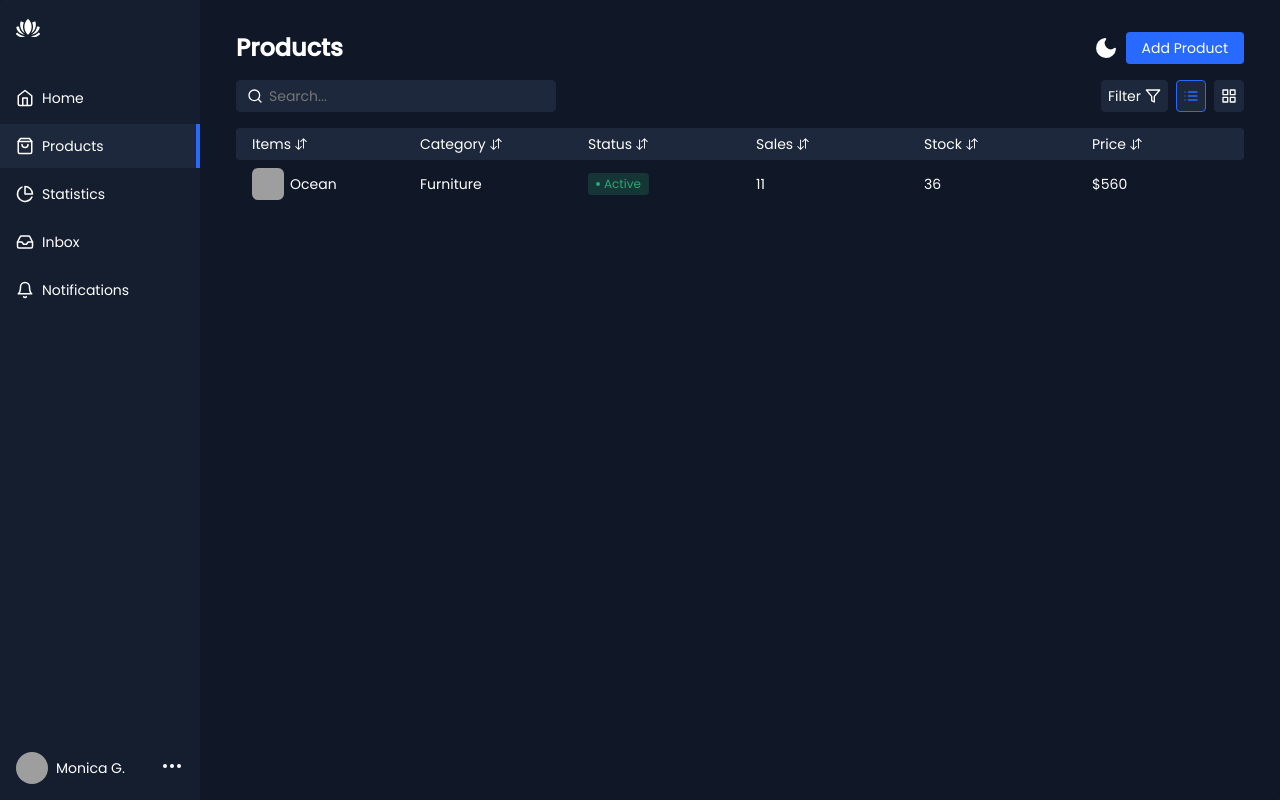
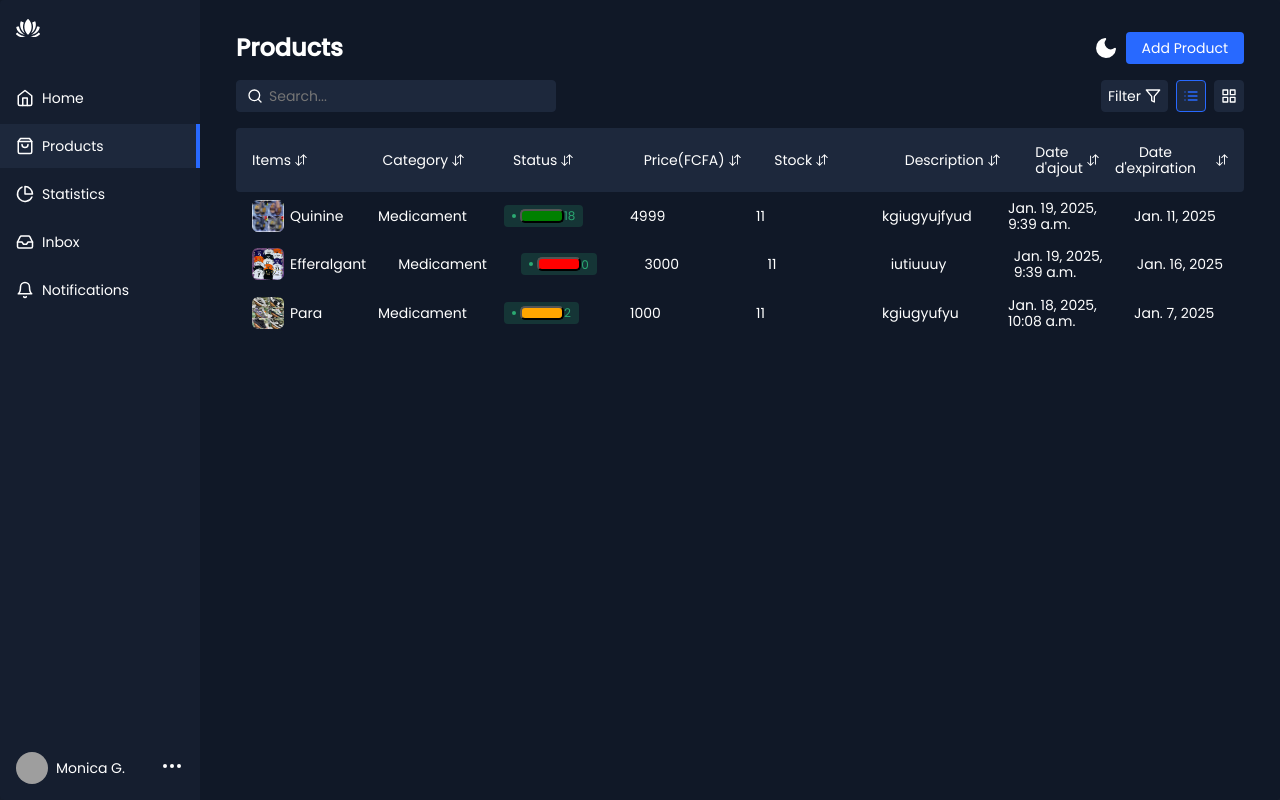
Before and after one commit to VirlenceDongmo/Pharma_Pilot, a Django app: page / in a window 1280 px wide. Run offline with Django 5.2, Linux system fonts and the light colour scheme; data comes from the database, SQL or seed files in the repository; some libraries are stand-ins or nearby versions; grey boxes are pictures that could not be loaded.

Commit message:
Affichage des produits.

```diff
--- a/Produits/models.py
+++ b/Produits/models.py
@@ -2,6 +2,9 @@ from django.db import models
 
 class Category(models.Model) :
     name = models.CharField(max_length=250)
+
+    def __str__(self):
+        return self.name
 
 
 class Product(models.Model) :
--- a/Produits/templates/produit.html
+++ b/Produits/templates/produit.html
@@ -1,3 +1,27 @@
+<style>
+
+  .button{
+    padding: 5px 20px;
+    border-radius: 5px;
+    font-weight: bold;
+    text-align: center;
+    color: white;
+  }
+
+  .red{
+    background-color: red;
+  }
+
+  .green{
+    background-color: green;
+  }
+
+  .orange{
+    background-color: orange;
+  }
+
+</style>
+
 <div class="products-area-wrapper tableView">
       <div class="products-header">
         <div class="product-cell image">
@@ -12,33 +36,45 @@
         <div class="product-cell status-cell">Status<button class="sort-button">
             <svg xmlns="http://www.w3.org/2000/svg" width="16" height="16" viewBox="0 0 512 512"><path fill="currentColor" d="M496.1 138.3L375.7 17.9c-7.9-7.9-20.6-7.9-28.5 0L226.9 138.3c-7.9 7.9-7.9 20.6 0 28.5 7.9 7.9 20.6 7.9 28.5 0l85.7-85.7v352.8c0 11.3 9.1 20.4 20.4 20.4 11.3 0 20.4-9.1 20.4-20.4V81.1l85.7 85.7c7.9 7.9 20.6 7.9 28.5 0 7.9-7.8 7.9-20.6 0-28.5zM287.1 347.2c-7.9-7.9-20.6-7.9-28.5 0l-85.7 85.7V80.1c0-11.3-9.1-20.4-20.4-20.4-11.3 0-20.4 9.1-20.4 20.4v352.8l-85.7-85.7c-7.9-7.9-20.6-7.9-28.5 0-7.9 7.9-7.9 20.6 0 28.5l120.4 120.4c7.9 7.9 20.6 7.9 28.5 0l120.4-120.4c7.8-7.9 7.8-20.7-.1-28.5z"/></svg>
           </button></div>
-        <div class="product-cell sales">Sales<button class="sort-button">
+        <div class="product-cell sales">Price(FCFA)<button class="sort-button">
             <svg xmlns="http://www.w3.org/2000/svg" width="16" height="16" viewBox="0 0 512 512"><path fill="currentColor" d="M496.1 138.3L375.7 17.9c-7.9-7.9-20.6-7.9-28.5 0L226.9 138.3c-7.9 7.9-7.9 20.6 0 28.5 7.9 7.9 20.6 7.9 28.5 0l85.7-85.7v352.8c0 11.3 9.1 20.4 20.4 20.4 11.3 0 20.4-9.1 20.4-20.4V81.1l85.7 85.7c7.9 7.9 20.6 7.9 28.5 0 7.9-7.8 7.9-20.6 0-28.5zM287.1 347.2c-7.9-7.9-20.6-7.9-28.5 0l-85.7 85.7V80.1c0-11.3-9.1-20.4-20.4-20.4-11.3 0-20.4 9.1-20.4 20.4v352.8l-85.7-85.7c-7.9-7.9-20.6-7.9-28.5 0-7.9 7.9-7.9 20.6 0 28.5l120.4 120.4c7.9 7.9 20.6 7.9 28.5 0l120.4-120.4c7.8-7.9 7.8-20.7-.1-28.5z"/></svg>
           </button></div>
         <div class="product-cell stock">Stock<button class="sort-button">
             <svg xmlns="http://www.w3.org/2000/svg" width="16" height="16" viewBox="0 0 512 512"><path fill="currentColor" d="M496.1 138.3L375.7 17.9c-7.9-7.9-20.6-7.9-28.5 0L226.9 138.3c-7.9 7.9-7.9 20.6 0 28.5 7.9 7.9 20.6 7.9 28.5 0l85.7-85.7v352.8c0 11.3 9.1 20.4 20.4 20.4 11.3 0 20.4-9.1 20.4-20.4V81.1l85.7 85.7c7.9 7.9 20.6 7.9 28.5 0 7.9-7.8 7.9-20.6 0-28.5zM287.1 347.2c-7.9-7.9-20.6-7.9-28.5 0l-85.7 85.7V80.1c0-11.3-9.1-20.4-20.4-20.4-11.3 0-20.4 9.1-20.4 20.4v352.8l-85.7-85.7c-7.9-7.9-20.6-7.9-28.5 0-7.9 7.9-7.9 20.6 0 28.5l120.4 120.4c7.9 7.9 20.6 7.9 28.5 0l120.4-120.4c7.8-7.9 7.8-20.7-.1-28.5z"/></svg>
           </button></div>
-        <div class="product-cell price">Price<button class="sort-button">
+        <div class="product-cell price">Description<button class="sort-button">
+            <svg xmlns="http://www.w3.org/2000/svg" width="16" height="16" viewBox="0 0 512 512"><path fill="currentColor" d="M496.1 138.3L375.7 17.9c-7.9-7.9-20.6-7.9-28.5 0L226.9 138.3c-7.9 7.9-7.9 20.6 0 28.5 7.9 7.9 20.6 7.9 28.5 0l85.7-85.7v352.8c0 11.3 9.1 20.4 20.4 20.4 11.3 0 20.4-9.1 20.4-20.4V81.1l85.7 85.7c7.9 7.9 20.6 7.9 28.5 0 7.9-7.8 7.9-20.6 0-28.5zM287.1 347.2c-7.9-7.9-20.6-7.9-28.5 0l-85.7 85.7V80.1c0-11.3-9.1-20.4-20.4-20.4-11.3 0-20.4 9.1-20.4 20.4v352.8l-85.7-85.7c-7.9-7.9-20.6-7.9-28.5 0-7.9 7.9-7.9 20.6 0 28.5l120.4 120.4c7.9 7.9 20.6 7.9 28.5 0l120.4-120.4c7.8-7.9 7.8-20.7-.1-28.5z"/></svg>
+          </button></div>
+          <div class="product-cell price">Date d'ajout<button class="sort-button">
+            <svg xmlns="http://www.w3.org/2000/svg" width="16" height="16" viewBox="0 0 512 512"><path fill="currentColor" d="M496.1 138.3L375.7 17.9c-7.9-7.9-20.6-7.9-28.5 0L226.9 138.3c-7.9 7.9-7.9 20.6 0 28.5 7.9 7.9 20.6 7.9 28.5 0l85.7-85.7v352.8c0 11.3 9.1 20.4 20.4 20.4 11.3 0 20.4-9.1 20.4-20.4V81.1l85.7 85.7c7.9 7.9 20.6 7.9 28.5 0 7.9-7.8 7.9-20.6 0-28.5zM287.1 347.2c-7.9-7.9-20.6-7.9-28.5 0l-85.7 85.7V80.1c0-11.3-9.1-20.4-20.4-20.4-11.3 0-20.4 9.1-20.4 20.4v352.8l-85.7-85.7c-7.9-7.9-20.6-7.9-28.5 0-7.9 7.9-7.9 20.6 0 28.5l120.4 120.4c7.9 7.9 20.6 7.9 28.5 0l120.4-120.4c7.8-7.9 7.8-20.7-.1-28.5z"/></svg>
+            <div class="product-cell price">Date d'expiration<button class="sort-button">
             <svg xmlns="http://www.w3.org/2000/svg" width="16" height="16" viewBox="0 0 512 512"><path fill="currentColor" d="M496.1 138.3L375.7 17.9c-7.9-7.9-20.6-7.9-28.5 0L226.9 138.3c-7.9 7.9-7.9 20.6 0 28.5 7.9 7.9 20.6 7.9 28.5 0l85.7-85.7v352.8c0 11.3 9.1 20.4 20.4 20.4 11.3 0 20.4-9.1 20.4-20.4V81.1l85.7 85.7c7.9 7.9 20.6 7.9 28.5 0 7.9-7.8 7.9-20.6 0-28.5zM287.1 347.2c-7.9-7.9-20.6-7.9-28.5 0l-85.7 85.7V80.1c0-11.3-9.1-20.4-20.4-20.4-11.3 0-20.4 9.1-20.4 20.4v352.8l-85.7-85.7c-7.9-7.9-20.6-7.9-28.5 0-7.9 7.9-7.9 20.6 0 28.5l120.4 120.4c7.9 7.9 20.6 7.9 28.5 0l120.4-120.4c7.8-7.9 7.8-20.7-.1-28.5z"/></svg>
           </button></div>
       </div>
+
+      {% for product in products %}
 
         <div class="products-row">
           <button class="cell-more-button">
             <svg xmlns="http://www.w3.org/2000/svg" width="18" height="18" viewBox="0 0 24 24" fill="none" stroke="currentColor" stroke-width="2" stroke-linecap="round" stroke-linejoin="round" class="feather feather-more-vertical"><circle cx="12" cy="12" r="1"/><circle cx="12" cy="5" r="1"/><circle cx="12" cy="19" r="1"/></svg>
           </button>
             <div class="product-cell image">
-            <img src="https://images.unsplash.com/photo-1555041469-a586c61ea9bc?ixid=MnwxMjA3fDB8MHxwaG90by1wYWdlfHx8fGVufDB8fHx8&ixlib=rb-1.2.1&auto=format&fit=crop&w=1950&q=80" alt="">
-            <span>Ocean</span>
+              <img src="{{product.image.url}}" alt="">
+              <span>{{product.name}}</span>
             </div>
-        <div class="product-cell category"><span class="cell-label">Category:</span>Furniture</div>
+          <div class="product-cell category"><span class="cell-label">Category:</span>{{product.category}}</div>
           <div class="product-cell status-cell">
             <span class="cell-label">Status:</span>
-          <span class="status active">Active</span>
+            <span class="status active"> <button class="button {{product.quantity_status}}"></button>{{product.quantity}}</span>
           </div>
+          <div class="product-cell price"><span class="cell-label">Price:</span>{{product.price}}</div>
           <div class="product-cell sales"><span class="cell-label">Sales:</span>11</div>
-        <div class="product-cell stock"><span class="cell-label">Stock:</span>36</div>
-        <div class="product-cell price"><span class="cell-label">Price:</span>$560</div>
+          <div class="product-cell stock"><span class="cell-label">Description:</span>{{product.description}}</div>
+          <div class="product-cell stock"><span class="cell-label">Date d'ajout</span>{{product.add_date}}</div>
+          <div class="product-cell stock"><span class="cell-label">Date d'ajout</span>{{product.expiration_date}}</div>
+        </div>
+
+      {% endfor %}
+
     </div>
 </div>
-</div>
--- a/Produits/views.py
+++ b/Produits/views.py
@@ -1,4 +1,6 @@
 from django.shortcuts import render
+from .models import Product
 
 def home(request) :
-    return render(request,'home.html')
+    products = Product.objects.all()
+    return render(request,'home.html',{'products':products})
```
Also changed, not shown: Produits/admin.py (+7 -2 lines), Produits/migrations/0002_rename_vente_sale_and_more.py (added), db.sqlite3, media/IMG-20241202-WA0002.jpg (added), media/IMG-20241202-WA0004.jpg (added), media/IMG-20241202-WA0007.jpg (added). Lines whose indentation alone changed are shown as unchanged.
